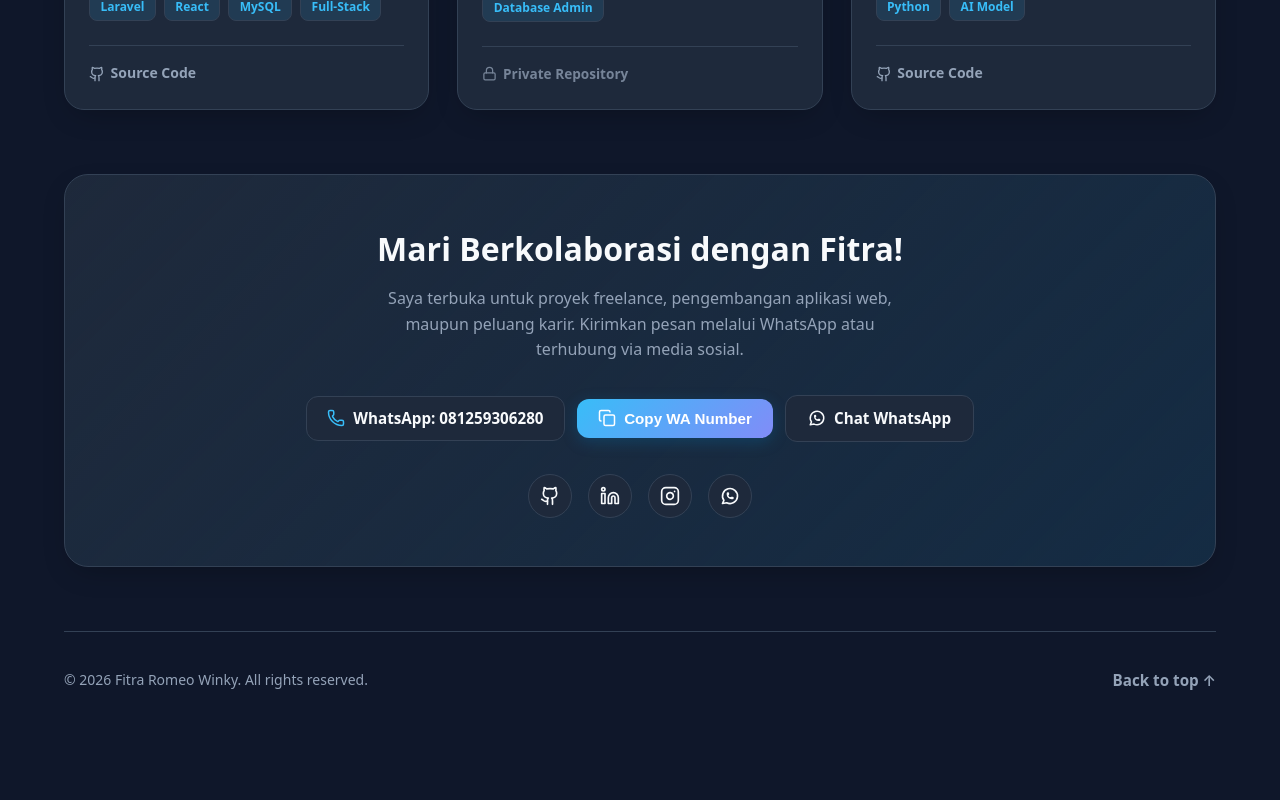
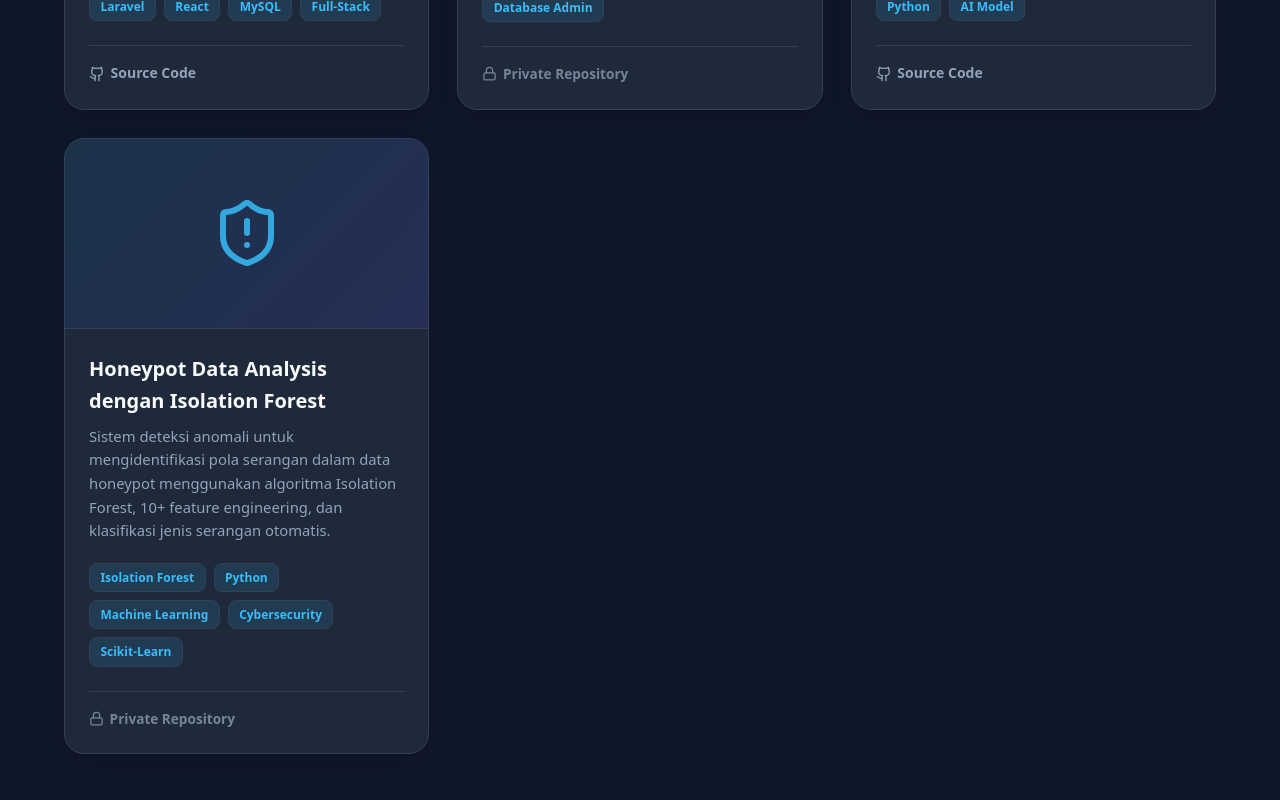
Before and after one commit to fitraaromeo/portfolio-web, a React (Vite) app: page / in a window 1280 px wide. Shown: the part 1300-2100 px from the top of the page. Before the commit the page ends 2028 px from the top, so only its background shows below. Built offline with nearby package versions, Linux system fonts and the light colour scheme.

Commit message:
feat: add Honeypot Data Analysis with Isolation Forest project

```diff
--- a/src/components/FeaturedProjects.tsx
+++ b/src/components/FeaturedProjects.tsx
@@ -1,5 +1,5 @@
 import React, { useState, useEffect } from 'react';
-import { Sparkles, Lock, X } from 'lucide-react';
+import { Sparkles, Lock, X, ShieldAlert } from 'lucide-react';
 import { GithubIcon } from './SocialIcons';
 
 import iuranHubImg from '../assets/Iuran Hub.png';
@@ -12,7 +12,8 @@ interface Project {
   description: string;
   longDescription?: string;
   tags: string[];
-  imageSrc: string;
+  imageSrc?: string;
+  bannerIcon?: React.ReactNode;
   githubUrl?: string;
   isPrivate?: boolean;
 }
@@ -47,6 +48,15 @@ export const FeaturedProjects: React.FC = () => {
       tags: ['YOLOv12n', 'FastAPI', 'Computer Vision', 'Python', 'AI Model'],
       imageSrc: carDamageImg,
       githubUrl: 'https://github.com/fitraaromeo/car-damage-detection-using-yolov12n'
+    },
+    {
+      id: 4,
+      title: 'Honeypot Data Analysis dengan Isolation Forest',
+      description: 'Sistem deteksi anomali untuk mengidentifikasi pola serangan dalam data honeypot menggunakan algoritma Isolation Forest, 10+ feature engineering, dan klasifikasi jenis serangan otomatis.',
+      longDescription: 'Sistem deteksi anomali dan analisis keamanan honeypot berbasis Machine Learning (Unsupervised Isolation Forest). Mengimplementasikan 10+ fitur engineering (entropy, command length, suspicious pattern count, recon commands), mengklasifikasi 7 jenis serangan (Reconnaissance, Data Exfiltration, Malware Deployment, Privilege Escalation, Persistence, Command Injection, Web Exploit), serta memberikan rating keparahan (Critical, High, Medium, Low) secara otomatis.',
+      tags: ['Isolation Forest', 'Python', 'Machine Learning', 'Cybersecurity', 'Scikit-Learn'],
+      bannerIcon: <ShieldAlert className="project-banner-icon" />,
+      isPrivate: true
     }
   ];
 
@@ -82,7 +92,11 @@ export const FeaturedProjects: React.FC = () => {
             title="Klik untuk membuka detail proyek"
           >
             <div className="project-banner">
-              <img src={project.imageSrc} alt={project.title} loading="lazy" />
+              {project.imageSrc ? (
+                <img src={project.imageSrc} alt={project.title} loading="lazy" />
+              ) : (
+                project.bannerIcon || <ShieldAlert className="project-banner-icon" />
+              )}
             </div>
 
             <div className="project-body">
@@ -139,7 +153,13 @@ export const FeaturedProjects: React.FC = () => {
             </button>
 
             <div className="modal-banner">
-              <img src={selectedProject.imageSrc} alt={selectedProject.title} />
+              {selectedProject.imageSrc ? (
+                <img src={selectedProject.imageSrc} alt={selectedProject.title} />
+              ) : (
+                <div style={{ padding: '2.5rem', display: 'flex', alignItems: 'center', justifyContent: 'center' }}>
+                  {selectedProject.bannerIcon || <ShieldAlert size={80} color="var(--accent-primary)" />}
+                </div>
+              )}
             </div>
 
             <div className="modal-content">
```
Also changed, not shown: 1 other file (tests, documents, lock files or other folders).
